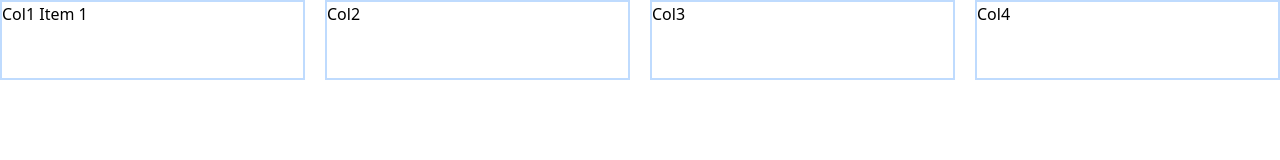
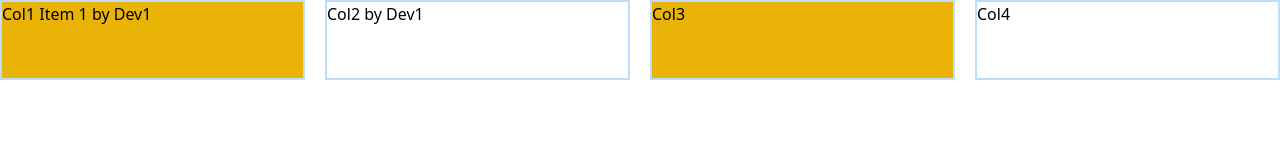
Before and after one commit to khaineswewynn/tailwind3, a website: page src/index.html in a window 1280 px wide. Drawn offline with Linux system fonts and the light colour scheme.

Commit message:
updated index branch dev1

```diff
--- a/src/index.html
+++ b/src/index.html
@@ -10,10 +10,10 @@
     <section>
         <div class="w-full grid grid-cols-4 gap-5 m-auto">
             <div class="border-blue-200 border-2 h-20 bg-yellow-500">
-                Col1 Item 1
+                Col1 Item 1 by Dev1
             </div>
             <div class="border-blue-200 border-2 h-20">
-                Col2
+                Col2 by Dev1
             </div>
             <div class="border-blue-200 border-2 h-20 bg-yellow-500">
                 Col3
```
Also changed, not shown: public/style.css.
